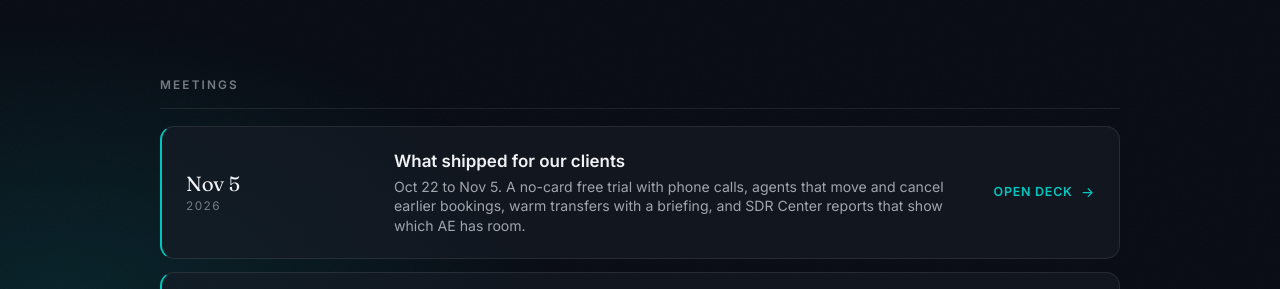
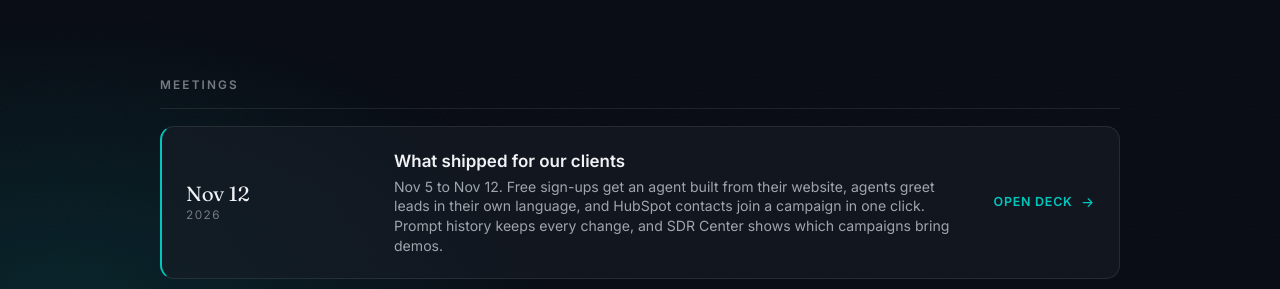
Before and after one commit to wishpond-dev/salescloser-updates, a plain HTML site: page index.html in a window 1280 px wide. Shown: the part 460-749 px from the top of the page. Drawn offline with Linux system fonts and the light colour scheme.

Commit message:
chore(hub): add the Nov 12 deck to the hub
Co-Authored-By: Claude Opus 5.5 <noreply@anthropic.com>

```diff
--- a/index.html
+++ b/index.html
@@ -203,6 +203,17 @@
 
     <h2 class="section">Meetings</h2>
 
+    <a class="meeting" href="2026-11-12/">
+      <div class="date">Nov 12<span>2026</span></div>
+      <div class="what">
+        <h3>What shipped for our clients</h3>
+        <p>Nov 5 to Nov 12. Free sign-ups get an agent built from their website, agents greet leads in their own language, and HubSpot contacts join a campaign in one click. Prompt history keeps every change, and SDR Center shows which campaigns bring demos.</p>
+      </div>
+      <div class="go">Open deck
+        <svg viewBox="0 0 24 24" fill="none"><path d="M5 12h14M13 6l6 6-6 6" stroke="currentColor" stroke-width="2" stroke-linecap="round" stroke-linejoin="round"/></svg>
+      </div>
+    </a>
+
     <a class="meeting" href="2026-11-05/">
       <div class="date">Nov 5<span>2026</span></div>
       <div class="what">
```
Also changed, not shown: 1 other file.
